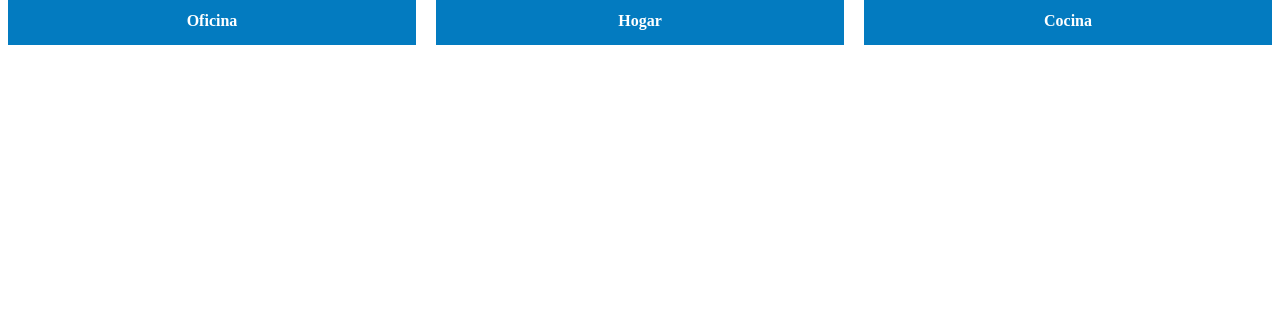
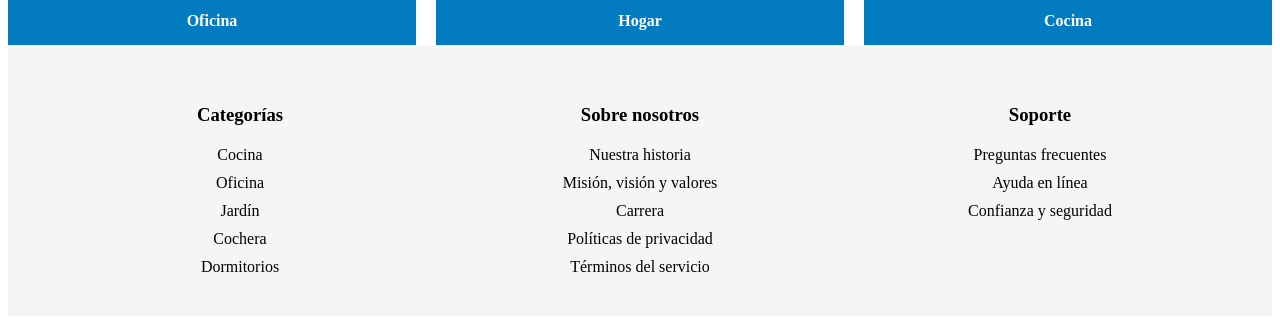
Before and after one commit to Ekuz566/ProyectoFinalFrontEnd, a plain HTML site: page Archivos Adjuntos Proyecto Final Frontend Fundamentals/index.html in a window 1280 px wide. Shown: the part 2573-2892 px from the top of the page. Before the commit the page ends 2626 px from the top, so only its background shows below. Drawn offline with Linux system fonts and the light colour scheme.

Commit message:
Parte2PrimerAvance

```diff
--- a/Archivos Adjuntos Proyecto Final Frontend Fundamentals/index.html
+++ b/Archivos Adjuntos Proyecto Final Frontend Fundamentals/index.html
@@ -145,6 +145,49 @@
 
     </div>
 
+  <!-- Footer -->
+
+    <footer class="footer">
+    <div class="fila-footer">
+
+        <!-- CATEGORÍAS -->
+        <div class="columna-footer">
+            <h3>Categorías</h3>
+            <nav>
+                <a href="#">Cocina</a>
+                <a href="#">Oficina</a>
+                <a href="#">Jardín</a>
+                <a href="#">Cochera</a>
+                <a href="#">Dormitorios</a>
+            </nav>
+        </div>
+
+        <!-- SOBRE NOSOTROS -->
+        <div class="columna-footer">
+            <h3>Sobre nosotros</h3>
+            <nav>
+                <a href="#">Nuestra historia</a>
+                <a href="#">Misión, visión y valores</a>
+                <a href="#">Carrera</a>
+                <a href="#">Políticas de privacidad</a>
+                <a href="#">Términos del servicio</a>
+            </nav>
+        </div>
+
+        <!-- SOPORTE -->
+        <div class="columna-footer">
+            <h3>Soporte</h3>
+            <nav>
+                <a href="#">Preguntas frecuentes</a>
+                <a href="#">Ayuda en línea</a>
+                <a href="#">Confianza y seguridad</a>
+            </nav>
+        </div>
+
+    </div>
+</footer>
+
+
 
 </body>
 </html>
--- a/Archivos Adjuntos Proyecto Final Frontend Fundamentals/styles.css
+++ b/Archivos Adjuntos Proyecto Final Frontend Fundamentals/styles.css
@@ -93,3 +93,53 @@ h1 {
 .categoria a:hover {
     background-color: #025a8c;
 }
+
+.navegacionfooter ul {
+    list-style: none;
+    padding: 0;
+    margin: 0;
+    display: flex;
+    justify-content: center;
+    gap :20px;
+}
+
+.navegacionfooter a {
+    text-decoration: none;
+    color: #000;
+    font-weight: bold;
+}
+
+.footer {
+    padding: 40px 0;
+    background-color: #f5f5f5;
+}
+
+.fila-footer {
+    display: flex;
+    max-width: 1200px;
+    margin: 0 auto;
+}
+
+.columna-footer {
+    flex: 1; /* 🔥 las 3 columnas miden lo mismo */
+    text-align: center;
+}
+
+.columna-footer h3 {
+    margin-bottom: 20px;
+}
+
+.columna-footer nav {
+    display: flex;
+    flex-direction: column;
+    gap: 10px;
+}
+
+.columna-footer nav a {
+    color: black;
+    text-decoration: none;
+}
+
+.columna-footer nav a:hover {
+    text-decoration: underline;
+}
```
